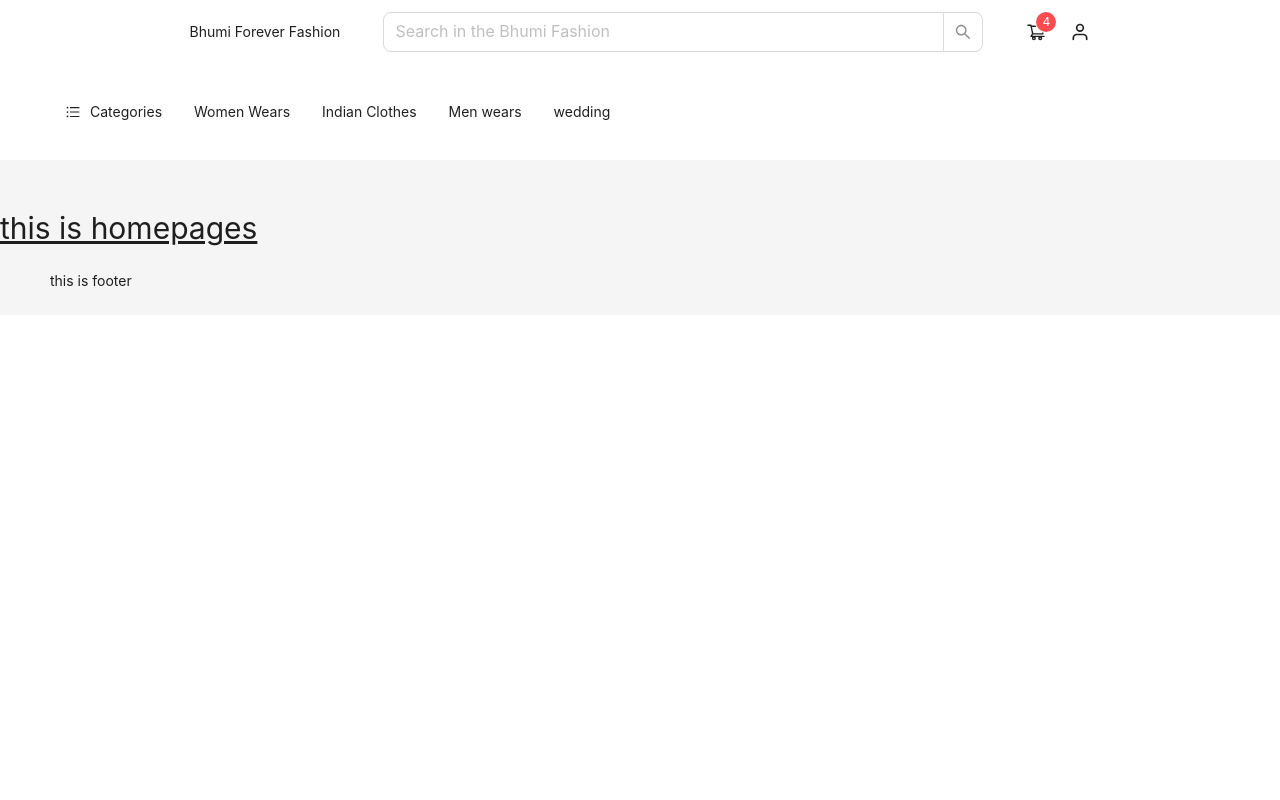
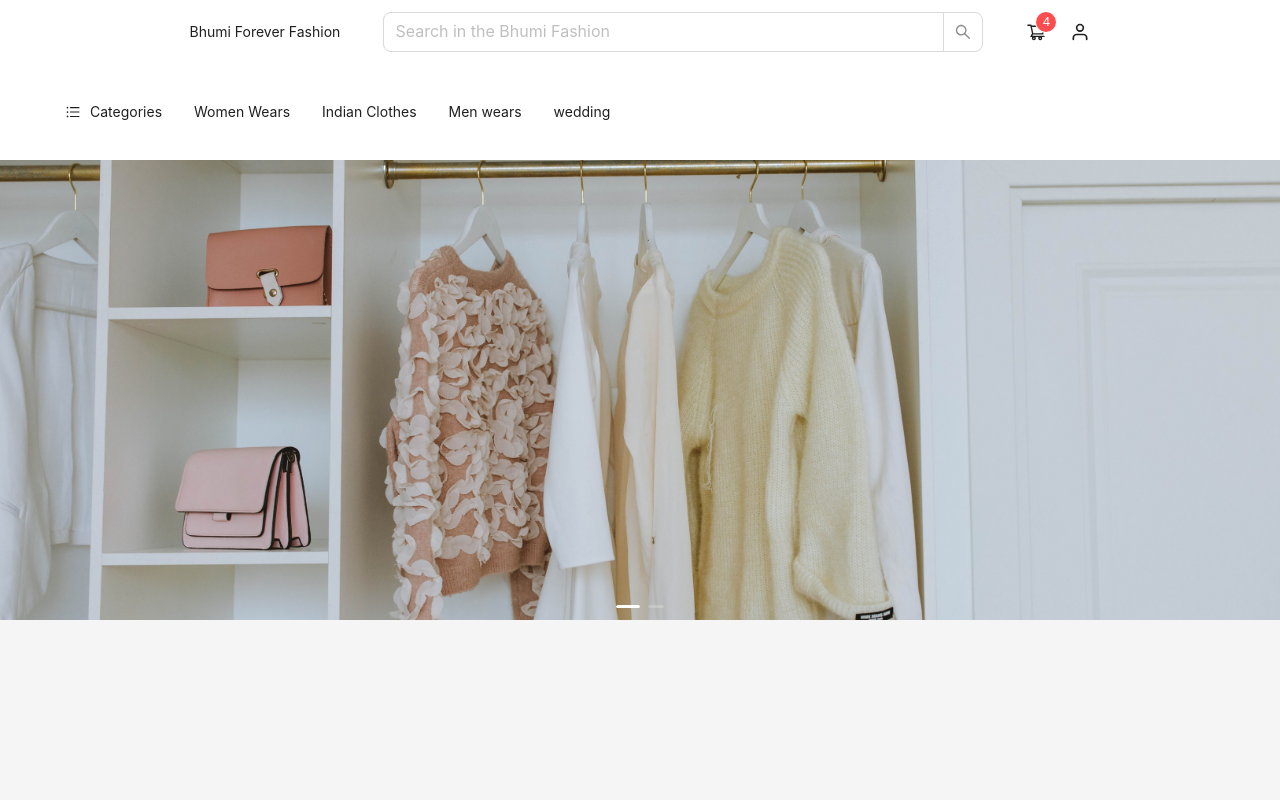
Before and after one commit to coding-tonight/ecommerce_v1, a React (Vite) app: page / in a window 1280 px wide. Shown: the top 800 px of the page. Built offline with nearby package versions, Linux system fonts and the light colour scheme.

Commit message:
carousel added

```diff
--- /dev/null
+++ b/src/Components/Carousel/index.jsx
@@ -0,0 +1,25 @@
+import { Carousel } from "antd";
+import { slide1, slide2 } from "../../assets/js/image";
+
+const Carousels = () => {
+  const contentStyle = {
+    margin: 0,
+    height: "460px",
+    objectFit: "cover",
+    width: "100vw",
+  };
+  return (
+    <>
+      <Carousel draggable infinite lazyLoad>
+        <div>
+          <img src={slide1} style={contentStyle} />
+        </div>
+        <div>
+          <img src={slide2} style={contentStyle} />
+        </div>
+      </Carousel>
+    </>
+  );
+};
+
+export default Carousels;
--- a/src/Layouts/AppLayout.jsx
+++ b/src/Layouts/AppLayout.jsx
@@ -2,7 +2,7 @@ import PropTypes from "prop-types";
 import { Layout, theme } from "antd";
 import Navbar from "../Components/Navbar";
 import Menus from "../Components/Menus";
-import { headerStyle } from "../assets/js/style";
+import { headerStyle, contentStyle } from "../assets/js/style";
 
 const { Header, Content, Footer } = Layout;
 
@@ -32,12 +32,14 @@ const AppLayout = ({ children }) => {
         >
           <Menus />
         </Header>
-        <Layout
-          style={{
-            marginTop: "50px",
-          }}
-        >
-          <Content>{children}</Content>
+        <Layout>
+          <Content
+            style={{
+              ...contentStyle,
+            }}
+          >
+            {children}
+          </Content>
         </Layout>
         <Footer>this is footer</Footer>
       </Layout>
--- a/src/Pages/Home/index.jsx
+++ b/src/Pages/Home/index.jsx
@@ -1,9 +1,10 @@
 import AppLayout from "../../Layouts/AppLayout";
+import Carousels from "../../Components/Carousel";
 const Home = () => {
   return (
     <>
       <AppLayout>
-        <h1 className="text-3xl underline">this is homepages</h1>
+        <Carousels />
       </AppLayout>
     </>
   );
--- /dev/null
+++ b/src/assets/js/image.js
@@ -0,0 +1,5 @@
+import slide1 from '../image/carousel/slide1.jpg';
+import slide2 from '../image/carousel/slide2.jpg';
+
+
+export { slide1 , slide2}
--- a/src/assets/js/style.js
+++ b/src/assets/js/style.js
@@ -4,4 +4,8 @@ const headerStyle = {
     height: "80px",
 }
 
-export { headerStyle };
+const contentStyle = {
+    minHeight: '100vh'
+}
+
+export { headerStyle  , contentStyle };
```
Also changed, not shown: src/assets/image/carousel/slide1.jpg (added), src/assets/image/carousel/slide2.jpg (added).
